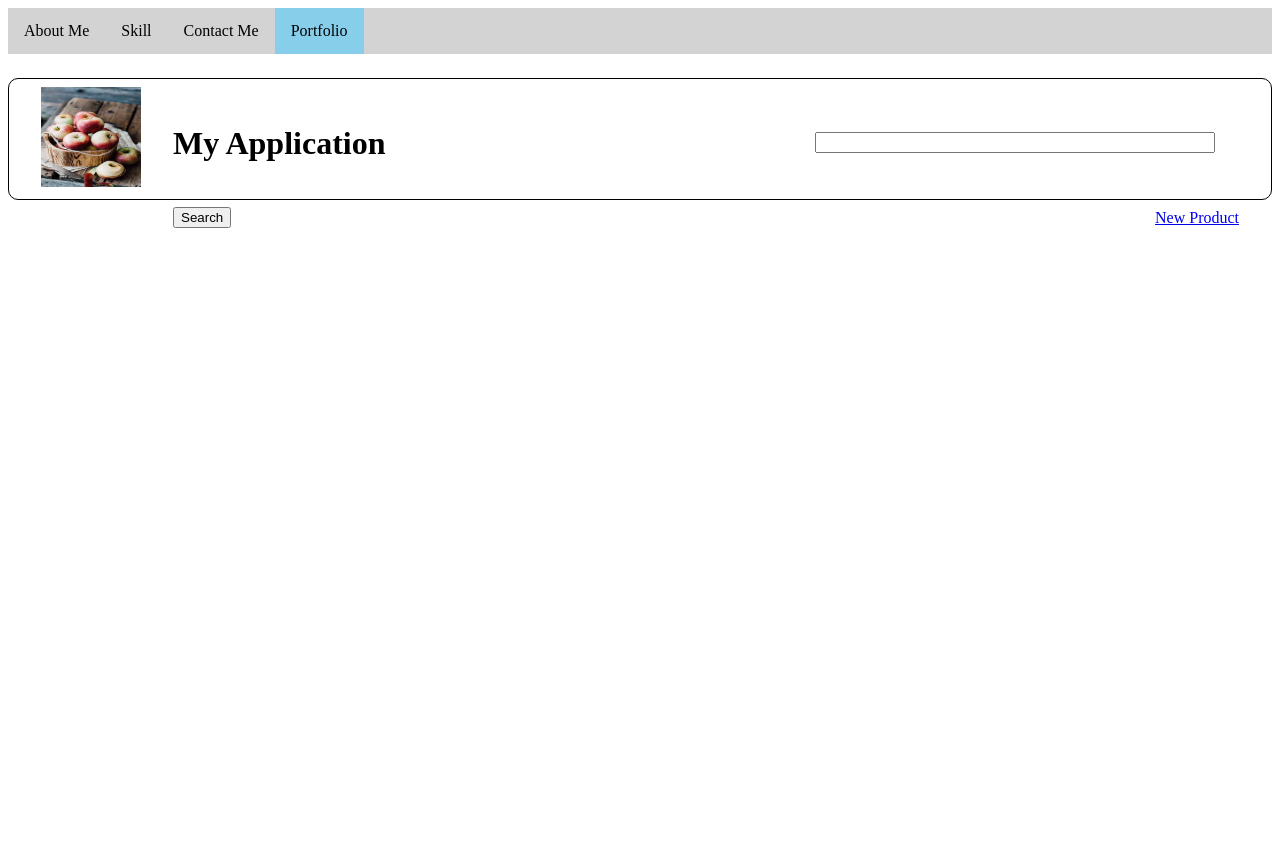
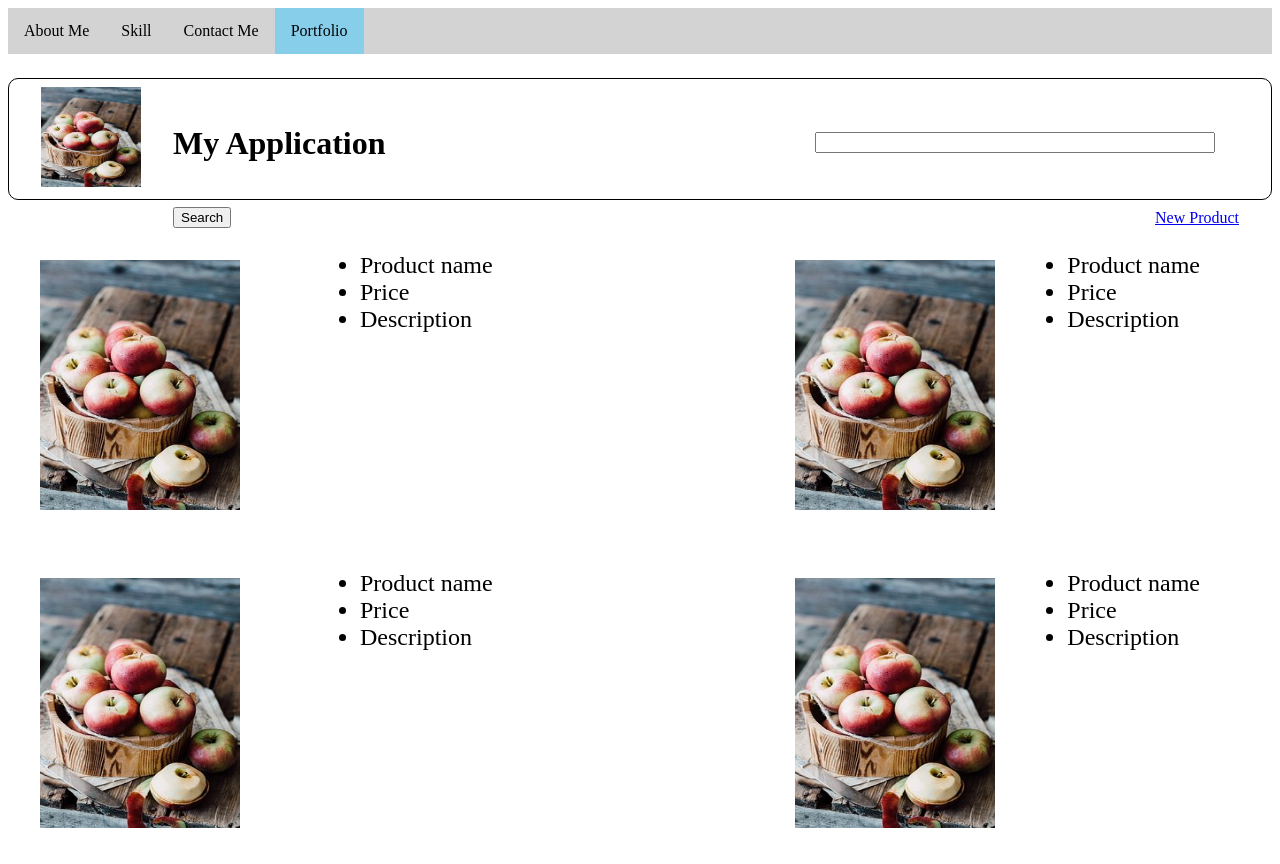
Before and after one commit to paisarnp/cc3, a plain HTML site: page hw1/portfolio.html in a window 1280 px wide. Before the commit the page ends 800 px from the top, so only its background shows below. Drawn offline with Linux system fonts and the light colour scheme.

Commit message:
finished portfolio.html

```diff
--- a/hw1/portfolio.html
+++ b/hw1/portfolio.html
@@ -99,6 +99,31 @@
             float: right;
             /* clear: left; */
         }
+        .leftPic {
+            margin: 2em;
+            float: left;
+        }
+        .product {
+            width: 200px;
+            height: 250px;
+        }
+        .leftTxt {
+            margin: 0em 2em;
+            float: left;
+            font-size: 1.5em;
+        }
+        .rightPic {
+            margin: 2em;
+            float: right;
+        }
+        .rightTxt {
+            margin: 0em 3em 0em 0em;
+            float: right;
+            font-size: 1.5em;
+        }
+        .rowProduct {
+            clear: both;
+        }
     </style>
 </head>
 
@@ -124,20 +149,59 @@
         </ul>
     </nav>
 
-    <form>
+    <!-- <form> -->
     <div class="top-border">
-        <div class="first-pic"><img class="apples" src=/hw1/pics/apples.jpg /></div>
+        <div class="first-pic"><img class="apples" src="/hw1/pics/apples.jpg" /></div>
         <div class="myAppBox"><strong class="myAppTxt">My Application</strong></div>
-        <!-- <div class="formSearch">
-        <form> -->
+        <!-- <div class="formSearch"> -->
+        <form>
             <div><input class="inputSearch" type="search" /><button class="btn">Search</button></div>
             <!-- <div><button>Search</button></div> -->
-        <!-- </form>
-        </div> -->
+        </form>
+        <!-- </div> -->
         <div class="newProduct"><a href=#>New Product</a></div>
     </div>
-    </form>
+    <!-- </form> -->
 
+    <div class="rowProduct">
+        <div class="leftPic"><img class="product" src="pics/apples.jpg" /></div>
+        <div class="leftTxt">
+            <ul>
+                <li>Product name</li>
+                <li>Price</li>
+                <li>Description</li>
+            </ul>
+        </div>
+
+        <div class="rightTxt">
+            <ul>
+                <li>Product name</li>
+                <li>Price</li>
+                <li>Description</li>
+            </ul>
+        </div>
+        <div class="rightPic"><img class="product" src="pics/apples.jpg" /></div>
+    </div>
+
+    <div class="rowProduct">
+        <div class="leftPic"><img class="product" src="pics/apples.jpg" /></div>
+        <div class="leftTxt">
+            <ul>
+                <li>Product name</li>
+                <li>Price</li>
+                <li>Description</li>
+            </ul>
+        </div>
+
+        <div class="rightTxt">
+            <ul>
+                <li>Product name</li>
+                <li>Price</li>
+                <li>Description</li>
+            </ul>
+        </div>
+        <div class="rightPic"><img class="product" src="pics/apples.jpg" /></div>
+    </div>
 
 </body>
 
```
